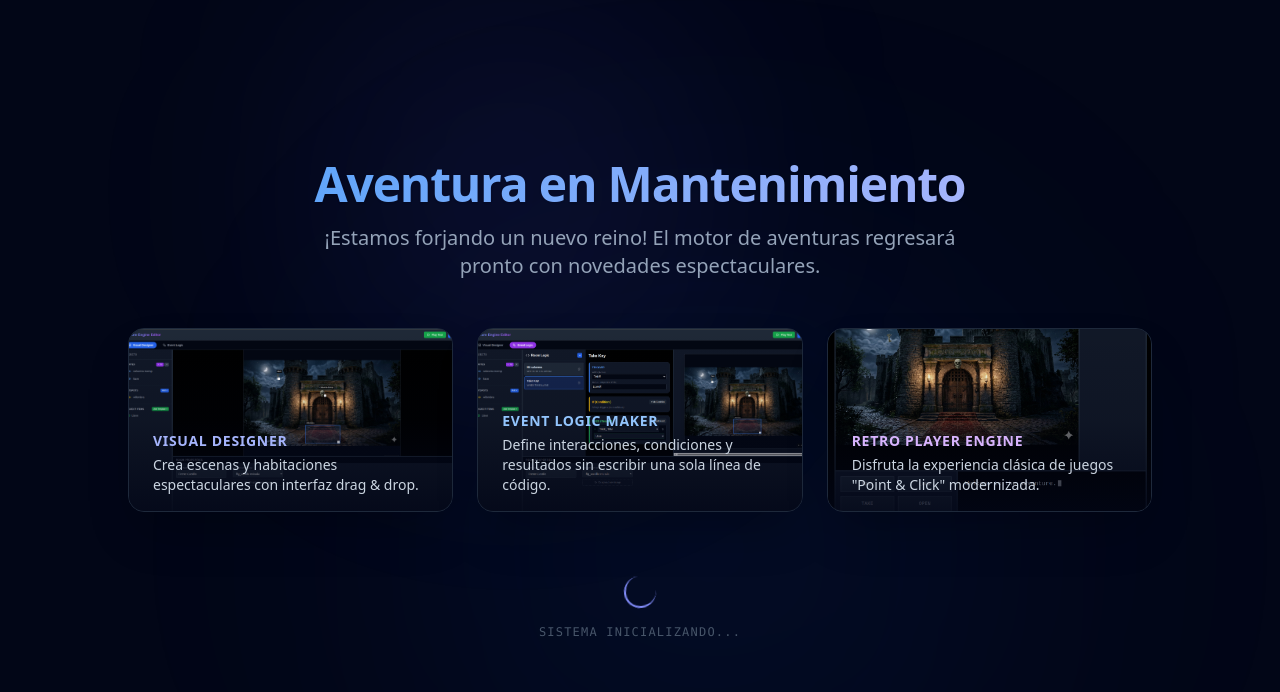
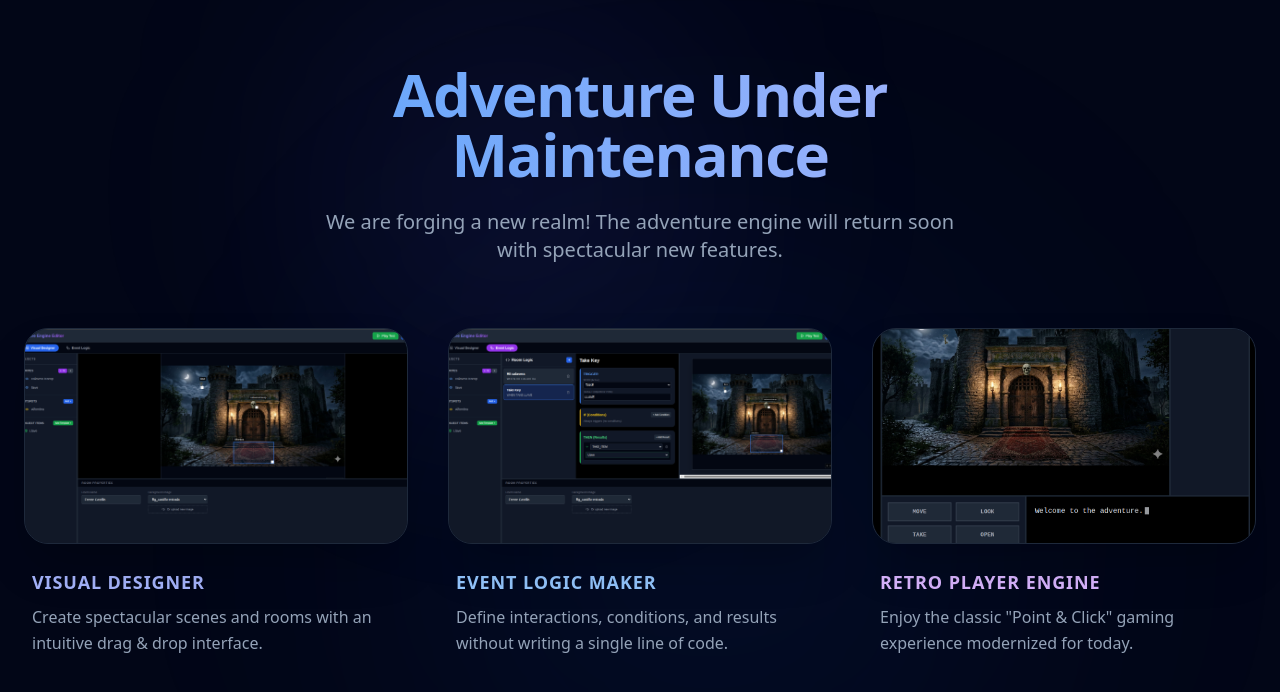
Before and after one commit to crashon182/adventure-engine, a Next.js app: page /mantenimiento in a window 1280 px wide. Shown: the top 692 px of the page. Built offline with nearby package versions, Linux system fonts and the light colour scheme.

Commit message:
Update maintance page design

```diff
--- a/src/app/mantenimiento/page.tsx
+++ b/src/app/mantenimiento/page.tsx
@@ -1,32 +1,31 @@
 import Image from "next/image";
 
 export default function MaintenancePage() {
-    // Aquí podemos utilizar process.env.MAINTENANCE_MESSAGE para que puedas cambiar el mensaje desde el archivo .env
     const customMessage =
         process.env.MAINTENANCE_MESSAGE ||
-        "¡Estamos forjando un nuevo reino! El motor de aventuras regresará pronto con novedades espectaculares.";
+        "We are forging a new realm! The adventure engine will return soon with spectacular new features.";
 
     return (
         <div className="min-h-screen bg-slate-950 flex flex-col items-center justify-center p-6 text-slate-200 font-sans selection:bg-indigo-500/30">
-            {/* Luces de fondo generadas con Tailwind */}
+            {/* Background lights */}
             <div className="fixed top-0 left-1/4 w-96 h-96 bg-indigo-500/10 rounded-full blur-[120px] pointer-events-none" />
             <div className="fixed bottom-0 right-1/4 w-[500px] h-[500px] bg-blue-600/10 rounded-full blur-[150px] pointer-events-none" />
 
             {/* Header section */}
-            <div className="z-10 text-center max-w-3xl mb-12 opacity-0 animate-[fadeIn_0.5s_ease-out_forwards]">
-                <h1 className="text-4xl md:text-5xl font-extrabold tracking-tight mb-4 text-transparent bg-clip-text bg-gradient-to-r from-blue-400 to-indigo-300 drop-shadow-sm">
-                    Aventura en Mantenimiento
+            <div className="z-10 text-center max-w-3xl mb-16 opacity-0 animate-[fadeIn_0.5s_ease-out_forwards]">
+                <h1 className="text-4xl md:text-6xl font-extrabold tracking-tight mb-6 text-transparent bg-clip-text bg-gradient-to-r from-blue-400 to-indigo-300 drop-shadow-sm">
+                    Adventure Under Maintenance
                 </h1>
                 <p className="text-lg md:text-xl text-slate-400 font-light leading-relaxed max-w-2xl mx-auto">
                     {customMessage}
                 </p>
             </div>
 
-            {/* Grid de Imágenes para generar expectativa */}
-            <div className="z-10 grid grid-cols-1 md:grid-cols-3 gap-6 w-full max-w-5xl opacity-0 animate-[fadeInUp_0.8s_ease-out_0.3s_forwards]">
-                {/* Preview 1: El editor de Entorno */}
-                <div className="group relative rounded-2xl overflow-hidden bg-slate-900 border border-slate-800 shadow-2xl transition-all duration-300 hover:shadow-indigo-500/20 hover:border-indigo-500/50 hover:-translate-y-2">
-                    <div className="aspect-video w-full relative">
+            {/* Image Grid */}
+            <div className="z-10 grid grid-cols-1 md:grid-cols-3 gap-10 w-full max-w-7xl opacity-0 animate-[fadeInUp_0.8s_ease-out_0.3s_forwards]">
+                {/* Preview 1: Visual Designer */}
+                <div className="group flex flex-col gap-6 transition-all duration-300 hover:-translate-y-2">
+                    <div className="aspect-video w-full relative rounded-3xl overflow-hidden bg-slate-900 border border-slate-800 shadow-2xl group-hover:shadow-indigo-500/20 group-hover:border-indigo-500/50 transition-all duration-500">
                         <Image
                             src="/mantenimiento-1.png"
                             alt="Visual Designer Preview"
@@ -34,16 +33,15 @@ export default function MaintenancePage() {
                             className="object-cover transition-transform duration-700 group-hover:scale-105"
                         />
                     </div>
-                    <div className="absolute inset-0 bg-gradient-to-t from-slate-950 via-slate-950/20 to-transparent opacity-80" />
-                    <div className="absolute bottom-4 left-6 right-4">
-                        <h3 className="text-sm font-semibold text-indigo-300 uppercase tracking-wider mb-1">Visual Designer</h3>
-                        <p className="text-sm text-slate-300">Crea escenas y habitaciones espectaculares con interfaz drag {"&"} drop.</p>
+                    <div className="px-2">
+                        <h3 className="text-lg font-bold text-indigo-300 uppercase tracking-wider mb-2">Visual Designer</h3>
+                        <p className="text-slate-400 leading-relaxed">Create spectacular scenes and rooms with an intuitive drag {"&"} drop interface.</p>
                     </div>
                 </div>
 
-                {/* Preview 2: Logica de Eventos */}
-                <div className="group relative rounded-2xl overflow-hidden bg-slate-900 border border-slate-800 shadow-2xl transition-all duration-300 hover:shadow-blue-500/20 hover:border-blue-500/50 hover:-translate-y-2 delay-100">
-                    <div className="aspect-video w-full relative">
+                {/* Preview 2: Event Logic */}
+                <div className="group flex flex-col gap-6 transition-all duration-300 hover:-translate-y-2 delay-100">
+                    <div className="aspect-video w-full relative rounded-3xl overflow-hidden bg-slate-900 border border-slate-800 shadow-2xl group-hover:shadow-blue-500/20 group-hover:border-blue-500/50 transition-all duration-500">
                         <Image
                             src="/mantenimiento-2.png"
                             alt="Event Logic Preview"
@@ -51,16 +49,15 @@ export default function MaintenancePage() {
                             className="object-cover transition-transform duration-700 group-hover:scale-105"
                         />
                     </div>
-                    <div className="absolute inset-0 bg-gradient-to-t from-slate-950 via-slate-950/20 to-transparent opacity-80" />
-                    <div className="absolute bottom-4 left-6 right-4">
-                        <h3 className="text-sm font-semibold text-blue-300 uppercase tracking-wider mb-1">Event Logic Maker</h3>
-                        <p className="text-sm text-slate-300">Define interacciones, condiciones y resultados sin escribir una sola línea de código.</p>
+                    <div className="px-2">
+                        <h3 className="text-lg font-bold text-blue-300 uppercase tracking-wider mb-2">Event Logic Maker</h3>
+                        <p className="text-slate-400 leading-relaxed">Define interactions, conditions, and results without writing a single line of code.</p>
                     </div>
                 </div>
 
-                {/* Preview 3: Interfaz Retro de Jugador */}
-                <div className="group relative rounded-2xl overflow-hidden bg-slate-900 border border-slate-800 shadow-2xl transition-all duration-300 hover:shadow-purple-500/20 hover:border-purple-500/50 hover:-translate-y-2 delay-200">
-                    <div className="aspect-video w-full relative">
+                {/* Preview 3: Retro Player */}
+                <div className="group flex flex-col gap-6 transition-all duration-300 hover:-translate-y-2 delay-200">
+                    <div className="aspect-video w-full relative rounded-3xl overflow-hidden bg-slate-900 border border-slate-800 shadow-2xl group-hover:shadow-purple-500/20 group-hover:border-purple-500/50 transition-all duration-500">
                         <Image
                             src="/mantenimiento-3.png"
                             alt="Retro Player Preview"
@@ -68,21 +65,17 @@ export default function MaintenancePage() {
                             className="object-cover transition-transform duration-700 group-hover:scale-105"
                         />
                     </div>
-                    <div className="absolute inset-0 bg-gradient-to-t from-slate-950 via-slate-950/20 to-transparent opacity-80" />
-                    <div className="absolute bottom-4 left-6 right-4">
-                        <h3 className="text-sm font-semibold text-purple-300 uppercase tracking-wider mb-1">Retro Player Engine</h3>
-                        <p className="text-sm text-slate-300">Disfruta la experiencia clásica de juegos "Point {"&"} Click" modernizada.</p>
+                    <div className="px-2">
+                        <h3 className="text-lg font-bold text-purple-300 uppercase tracking-wider mb-2">Retro Player Engine</h3>
+                        <p className="text-slate-400 leading-relaxed">Enjoy the classic "Point {"&"} Click" gaming experience modernized for today.</p>
                     </div>
                 </div>
             </div>
 
-            {/* Footer / Spinner decorativo */}
-            <div className="z-10 mt-16 flex flex-col items-center opacity-0 animate-[fadeIn_1s_ease-out_1s_forwards]">
-                <div className="w-8 h-8 rounded-full border-t-2 border-r-2 border-indigo-400 animate-spin mb-4" />
-                <p className="text-xs text-slate-600 font-mono tracking-widest uppercase">Sistema Inicializando...</p>
-            </div>
+            {/* Footer space */}
+            <div className="mt-20" />
 
-            {/* Agregando los keyframes de animación en Tailwind via style */}
+            {/* Keyframe animations */}
             <style dangerouslySetInnerHTML={{
                 __html: `
         @keyframes fadeIn { from { opacity: 0; } to { opacity: 1; } }
```
